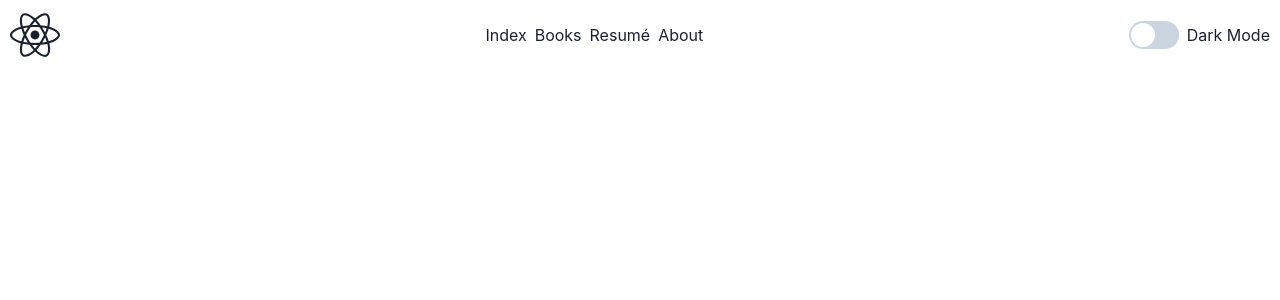
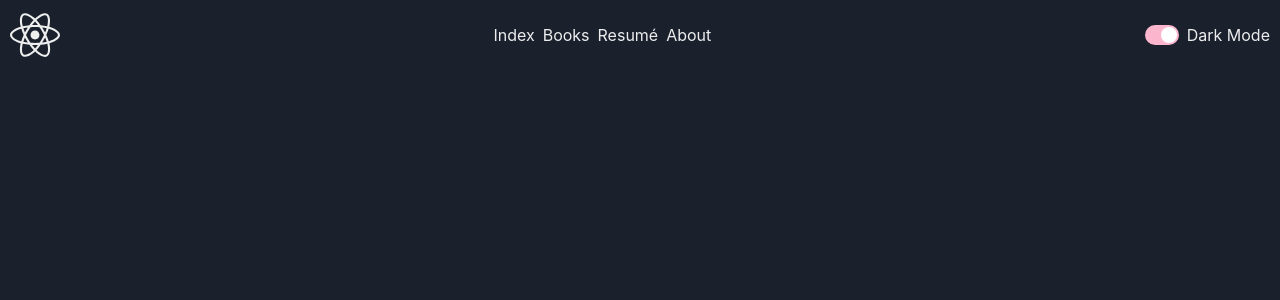
Before and after one commit to daniellebeckley/react-website, a React (Vite) app: page / in a window 1280 px wide. Shown: the top 300 px of the page. Built offline with nearby package versions, Linux system fonts and the light colour scheme.

Commit message:
Update default mode

```diff
--- a/src/components/ColorModeSwitch.tsx
+++ b/src/components/ColorModeSwitch.tsx
@@ -10,9 +10,9 @@ const ColorModeSwitch = () => {
         colorScheme="pink"
         isChecked={colorMode === "dark"}
         onChange={toggleColorMode}
-        size="lg"
+        size="md"
       />
-      <Text whiteSpace="nowrap">Dark Mode</Text>
+      <Text>Dark Mode</Text>
     </HStack>
   );
 };
--- a/src/theme.ts
+++ b/src/theme.ts
@@ -1,7 +1,7 @@
 import { extendTheme, Theme, ThemeConfig } from "@chakra-ui/react";
 
 const config: ThemeConfig = {
-  initialColorMode: "light",
+  initialColorMode: "dark",
 };
 
 const theme = extendTheme({
```
